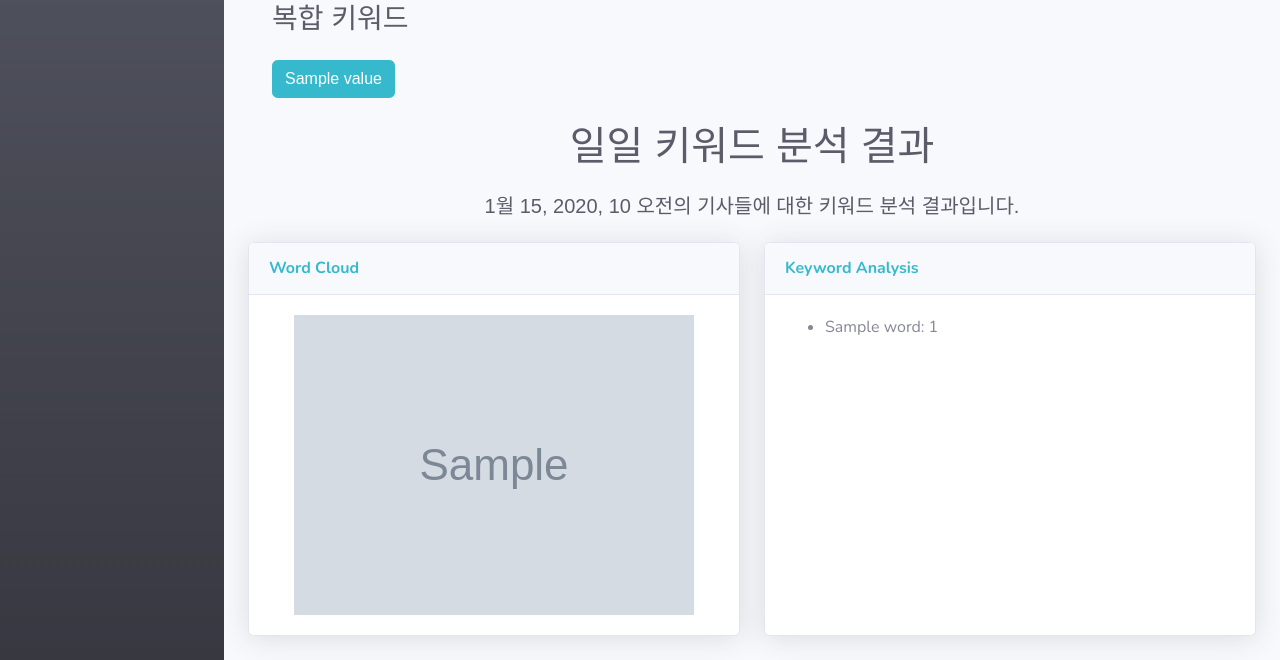
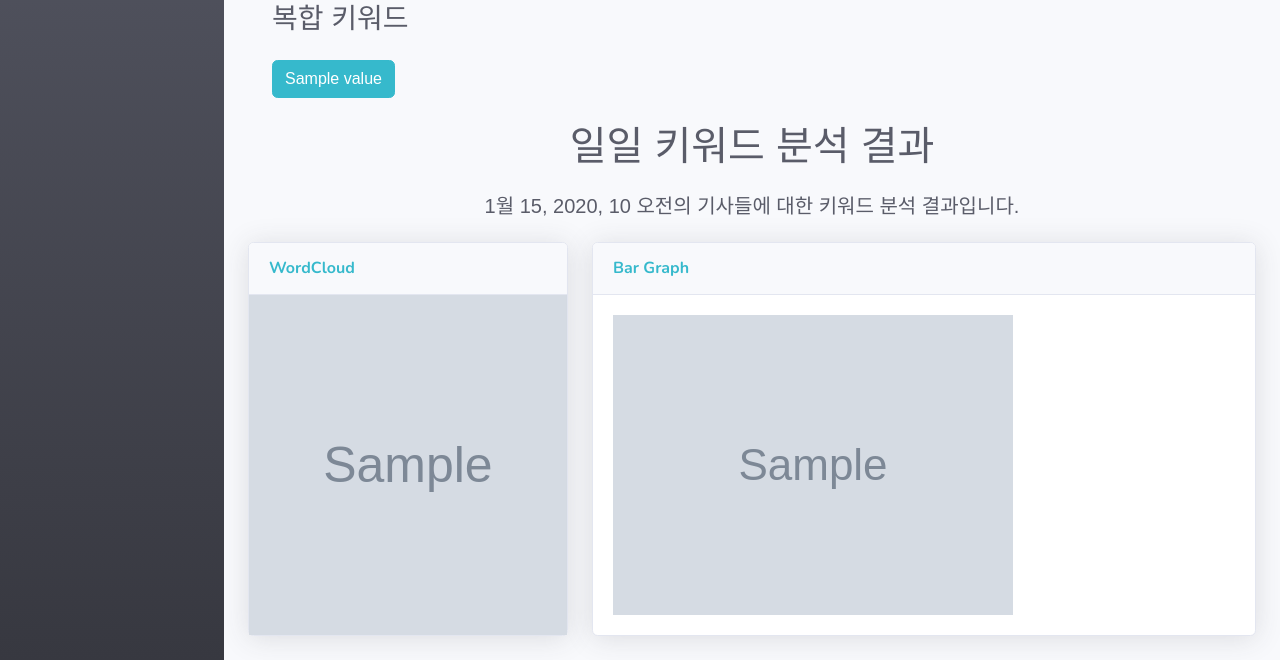
Before and after one commit to HBNU-SWUNIV/come-capstone23-hdam, a Django app: template 003 Code/Django_Project_HDAM/templates/Main/date_inf.html in a window 1280 px wide. Shown: the part 451-1111 px from the top of the page. Run offline with Django 3.2, Linux system fonts and the light colour scheme; the template is opened without the code that fills it: most values are stand-ins (such as "Sample title", 1, 10 or a date in 2020); grey boxes marked "Sample" are stand-in pictures; some libraries are stand-ins or nearby versions; some web fonts are replaced.

Commit message:
WEB : 워드클라우드 배율 조절, 막대 그래프 추가

```diff
--- a/003 Code/Django_Project_HDAM/templates/Main/date_inf.html
+++ b/003 Code/Django_Project_HDAM/templates/Main/date_inf.html
@@ -196,34 +196,30 @@
                     <!--Start Keyword analysis row-->
                     <div class="row">
                        <!--WordCloud Card-->
-                      <div class="col-xl-6 col-lg-6 col-md-6 col-sm-12 d-flex flex-column">
+                          <div class="col-xl-4 col-lg-4 col-md-4 col-sm-12 d-flex flex-column">
                             <div class="card shadow mb-4 flex-grow-1">
                               <!-- Card Header -->
                               <div class="card-header py-3 d-flex flex-row align-items-center justify-content-between">
-                            <h6 class="m-0 font-weight-bold text-info">Word Cloud</h6>
+                                <h6 class="m-0 font-weight-bold text-info">WordCloud</h6>
                               </div>
                               <!-- Card Body -->
-                          <div class="card-body text-center">
-                            <img src="{{ wordcloud_image_url }}" alt="Word Cloud" class="img-fluid">
+                              <div class="card-body p-0 d-flex align-items-center justify-content-center">
+                                <img src="{{ wordcloud_image_url }}" alt="Word Cloud" class="img-fluid" style="width: 100%; height: 100%; object-fit: cover;">
                               </div>
                             </div>
                           </div>
                           <!--End WordCloud Card-->
 
                       <!-- Keyword Analysis Card -->
-                      <div class="col-xl-6 col-lg-6 col-md-6 col-sm-12 d-flex flex-column">
+                      <div class="col-xl-8 col-lg-8 col-md-8 col-sm-12 d-flex flex-column">
                         <div class="card shadow mb-4 flex-grow-1">
                           <!-- Card Header -->
                           <div class="card-header py-3 d-flex flex-row align-items-center justify-content-between">
-                            <h6 class="m-0 font-weight-bold text-info">Keyword Analysis</h6>
+                            <h6 class="m-0 font-weight-bold text-info">Bar Graph</h6>
                           </div>
                           <!-- Card Body -->
                           <div class="card-body">
-                              <ul>
-                                {% for word, count in wordcloud_dict.items %}
-                                <li>{{ word }}: {{ count }}</li>
-                                {% endfor %}
-                              </ul>
+                                <img src="{{ bargraph_image_url }}" alt="Bar Graph" class="img-fluid">
                           </div>
                         </div>
                       </div>
```
Also changed, not shown: 003 Code/Django_Project_HDAM/App_HDAM/views.py (+64 -5 lines), 003 Code/Django_Project_HDAM/media/bargraph/temp_img.png (added). Lines whose indentation alone changed are shown as unchanged.
